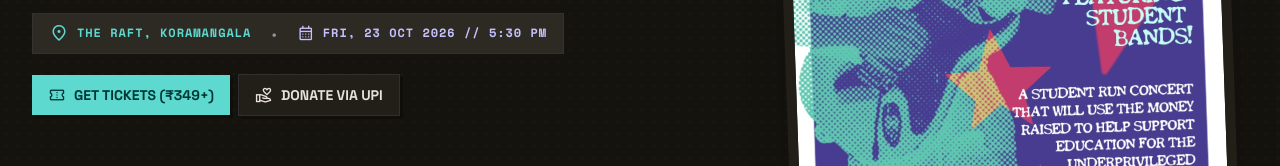
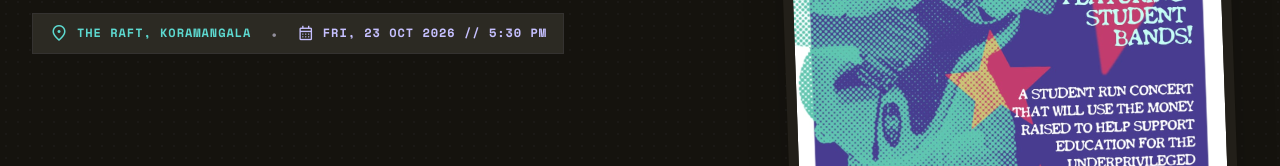
Before and after one commit to darthnihilus01/RocktoberFest, a React (Vite) app: page / in a window 1280 px wide. Shown: the part 468-634 px from the top of the page. Built offline with nearby package versions, Linux system fonts and the light colour scheme; no server answers; the database is empty.

Commit message:
feat: remove hero action buttons

```diff
--- a/src/pages/Home.jsx
+++ b/src/pages/Home.jsx
@@ -134,23 +134,7 @@ export default function Home() {
                     </div>
                   </div>
 
-                  {/* HERO ACTION BUTTONS */}
-                  <div className="flex flex-wrap items-center gap-space-sm pt-1">
-                    <a
-                      href="#ticket-tiers"
-                      className="inline-flex items-center gap-2 bg-secondary text-on-secondary font-title-md text-sm uppercase px-space-md py-2.5 hover:bg-secondary-fixed transition-colors font-bold shadow-[3px_3px_0px_#100e09]"
-                    >
-                      <span className="material-symbols-outlined text-[18px]">confirmation_number</span>
-                      GET TICKETS (₹349+)
-                    </a>
-                    <a
-                      href="#direct-upi"
-                      className="inline-flex items-center gap-2 bg-surface-container border border-outline-variant/40 text-on-surface hover:text-secondary font-title-md text-sm uppercase px-space-md py-2.5 transition-colors font-bold shadow-[3px_3px_0px_#100e09]"
-                    >
-                      <span className="material-symbols-outlined text-[18px]">volunteer_activism</span>
-                      DONATE VIA UPI
-                    </a>
-                  </div>
+
                 </div>
 
                 {/* RIGHT POSTER: CLEAN, CRISP ARTWORK DISPLAY */}
```
